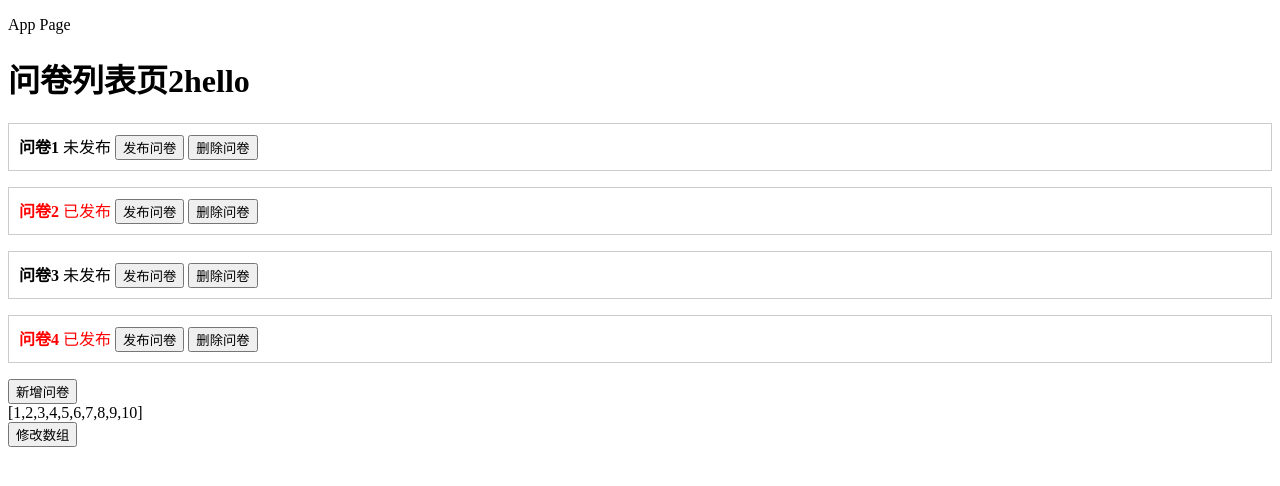
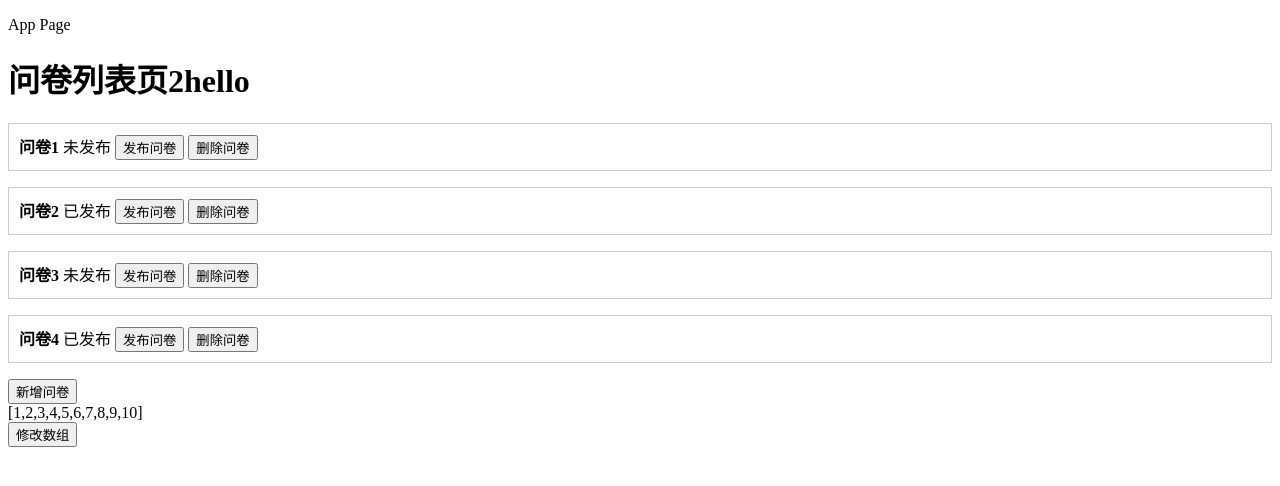
Before and after one commit to yinxi0607/wenjuanxing, a React (Vite) app: page / in a window 1280 px wide. Shown: the top 486 px of the page. Built offline with nearby package versions, Linux system fonts and the light colour scheme.

Commit message:
add module css

```diff
--- /dev/null
+++ b/src/components/QuestionCard.module.css
@@ -0,0 +1,9 @@
+.list-item {
+    border: 1px solid #ccc;
+    padding: 10px;
+    margin-bottom: 16px;
+}
+
+.published-css{
+    border-color: green;
+}
--- a/src/components/QuestionCard.tsx
+++ b/src/components/QuestionCard.tsx
@@ -1,6 +1,7 @@
 import {FC} from 'react';
-import './QuestionCard.css'
-import classNames from "classnames";
+// import './QuestionCard.css'
+// import classNames from "classnames";
+import styles from './QuestionCard.module.css'
 
 interface PropsType{
     id: string
@@ -22,15 +23,15 @@
         publishQuestion && publishQuestion(id)
     }
 
-    const itemClassName = classNames(
-        {
-            "list-item": true,
-            "published-css" : isPublished
-        }
-    )
+    // const itemClassName = classNames(
+    //     {
+    //         "list-item": true,
+    //         "published-css" : isPublished
+    //     }
+    // )
 
     return (
-        <div key={id} className={itemClassName}>
+        <div key={id} className={styles["list-item"]}>
             <strong>{title}</strong>
             &nbsp;
             {isPublished ? <span >已发布</span> : <span>未发布</span>}
```
